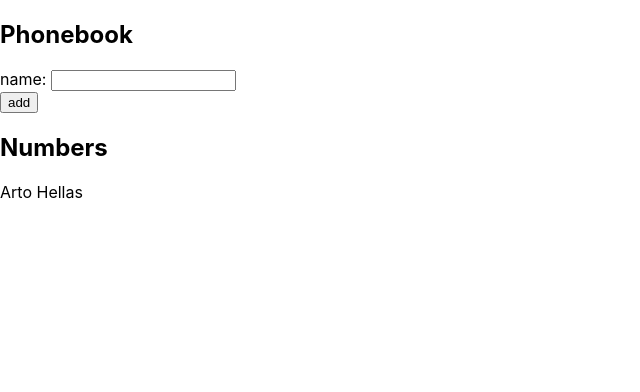
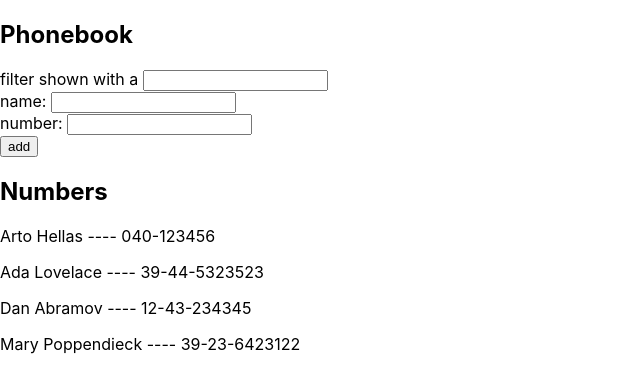
Before and after one commit to AshikCodes/FSO-Exercises, a React (Create React App) app in the folder phonebook/: page / in a window 1280 px wide. Shown: the top 392 px of the page, without its empty margins (0-640 px from the left). Built offline with nearby package versions, Linux system fonts and the light colour scheme.

Commit message:
Implemented search functionality but for every search a refresh is needed

```diff
--- a/phonebook/src/App.js
+++ b/phonebook/src/App.js
@@ -1,12 +1,17 @@
 import './App.css';
-import { useState } from 'react';
+import { useEffect, useState } from 'react';
 
 function App() {
   const [persons, setPersons] = useState([
-    { name: 'Arto Hellas'
-    }
+    { name: 'Arto Hellas', phoneNum: '040-123456', id: 1 },
+    { name: 'Ada Lovelace', phoneNum: '39-44-5323523', id: 2 },
+    { name: 'Dan Abramov', phoneNum: '12-43-234345', id: 3 },
+    { name: 'Mary Poppendieck', phoneNum: '39-23-6423122', id: 4 }
   ])
+
   const [newName, setNewName] = useState('')
+  const [newPhone, setNewPhone] = useState('');
+  const [searchVal, setSearchVal] = useState('');
 
   const handleChange = (e) => {
       console.log(e.target.value);
@@ -19,7 +24,8 @@ function App() {
 
 
     const newPerson = {
-      name: newName
+      name: newName,
+      phoneNum: newPhone
     };
 
     if(persons.filter((person) => { return person.name === newPerson.name}).length > 0){
@@ -30,21 +36,47 @@ function App() {
       console.log("persons array is now",persons)
     }
     setNewName("");
+    setNewPhone("");
   }
+
+
+  const searchLogic = (e) => {
+    console.log("searchVal is",e.target.value);
+    setSearchVal(e.target.value);
+  }
+
+  useEffect(() => {
+    const filtered = persons.filter((person) => {
+      return person.name.startsWith(searchVal);
+    })
+
+    if(filtered.length > 0){
+      setPersons(filtered);
+    }
+    else {
+      console.log(`We could not find a user by the name of ${searchVal}`)
+    }
+  },[searchVal])
 
   return (
     <div>
       <h2>Phonebook</h2>
+      <div className="searchfield">
+        filter shown with a <input type="text" value={searchVal} onChange={searchLogic}/>
+      </div>
       <form onSubmit={handleSubmit}>
         <div>
           name: <input value={newName}  onChange={handleChange}/>
+        </div>
+        <div>
+          number: <input value={newPhone}  onChange={(e) => setNewPhone(e.target.value)}/>
         </div>
         <div>
           <button type="submit">add</button>
         </div>
       </form>
       <h2>Numbers</h2>
-      {persons.map((person) => <p key={person.name}>{person.name}</p>)}
+      {persons.map((person) => <p key={person.name}>{person.name} ---- {person.phoneNum}</p>)}
     </div>
   );
 }
```
